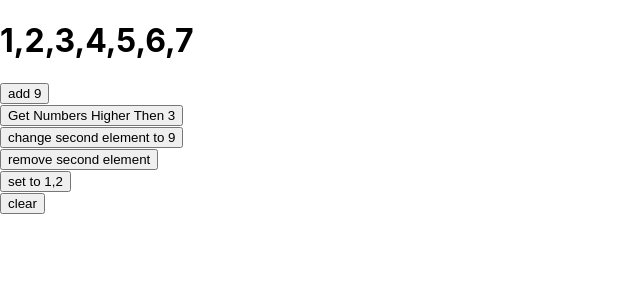
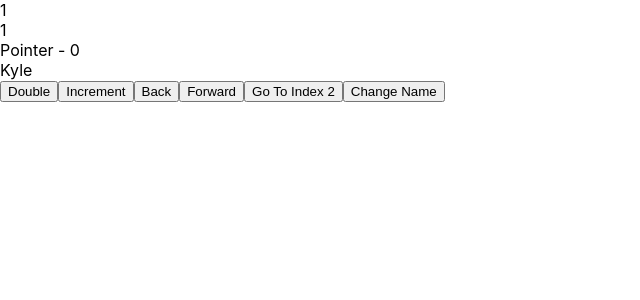
Before and after one commit to RosenGrayLearning/15_usefull_customhooks, a React (Create React App) app: page / in a window 1280 px wide. Shown: the top 300 px of the page, without its empty margins (0-640 px from the left). Built offline with nearby package versions, Linux system fonts and the light colour scheme.

Commit message:
useHistory,useprevious

```diff
--- a/src/App.js
+++ b/src/App.js
@@ -3,6 +3,9 @@
 import DebounceComponent from './components/DebounceComponent/DebounceComponent';
 import UpdateEffectComponent from './components/UpdateEffectComponent/UpdateEffectComponent';
 import ArrayComponent from './components/ArrayComponent/ArrayComponent';
+import PreviousComponent from './components/PreviousComponent/PreviousComponent';
+import StateWithHistoryComponent from './components/StateWithHistoryComponent/StateWithHistoryComponent';
+
 function App() {
   return (
     <div className="App">
@@ -10,7 +13,9 @@
       {/* <TimeoutComponent/> */}
       {/* <DebounceComponent/> */}
       {/* <UpdateEffectComponent/> */}
-      <ArrayComponent />
+      {/* <ArrayComponent /> */}
+      {/* <PreviousComponent/> */}
+      <StateWithHistoryComponent/>
     </div>
   );
 }
--- /dev/null
+++ b/src/components/PreviousComponent/PreviousComponent.js
@@ -0,0 +1,26 @@
+import React ,{useState}from 'react';
+import usePrevious from '../../hooks/usePrevious';
+
+
+const PreviousComponent  = () => {
+   const [count,setCount] = useState(0);
+   const [name,setName] = useState('Vladi');
+   const previousCount = usePrevious(count);
+
+    return (
+        <div>
+            <div>
+                <h1>{count} - {previousCount}</h1>
+            </div>
+            <div>{name}</div>
+            <button onClick={() => {
+                setCount(prevCount => prevCount + 1);
+            }}>setCount</button>
+            <button onClick={() => {
+                setName('Johny')
+            }}>changeName</button>
+        </div>
+    )
+}
+
+export default PreviousComponent;
--- /dev/null
+++ b/src/components/StateWithHistoryComponent/StateWithHistoryComponent.js
@@ -0,0 +1,27 @@
+import { useState } from "react"
+import useStateWithHistory from "../../hooks/useStateWithHistory"
+
+export default function StateWithHistoryComponent() {
+  const [count, setCount, { history, pointer, back, forward, go }] =
+    useStateWithHistory(1)
+  const [name, setName] = useState("Kyle")
+
+  return (
+    <div>
+      <div>{count}</div>
+      <div>{history.join(", ")}</div>
+      <div>Pointer - {pointer}</div>
+      <div>{name}</div>
+      <button onClick={() => setCount(currentCount => currentCount * 2)}>
+        Double
+      </button>
+      <button onClick={() => setCount(currentCount => currentCount + 1)}>
+        Increment
+      </button>
+      <button onClick={back}>Back</button>
+      <button onClick={forward}>Forward</button>
+      <button onClick={() => go(2)}>Go To Index 2</button>
+      <button onClick={() => setName("John")}>Change Name</button>
+    </div>
+  )
+}
--- /dev/null
+++ b/src/hooks/usePrevious.js
@@ -0,0 +1,17 @@
+import {useRef} from 'react';
+
+const usePrevious = (value) => {
+    const currentRef = useRef(value);
+    const previousRef = useRef();
+
+    console.log(123)
+
+    if(currentRef.current !== value){
+        previousRef.current = currentRef.current;
+        currentRef.current = value;
+    }
+
+    return previousRef.current
+}
+
+export default usePrevious;
--- /dev/null
+++ b/src/hooks/useStateWithHistory.js
@@ -0,0 +1,59 @@
+import { useCallback, useRef, useState } from "react"
+
+export default function useStateWithHistory(
+  defaultValue,
+  { capacity = 10 } = {}
+) {
+  const [value, setValue] = useState(defaultValue)
+  const historyRef = useRef([value])
+  const pointerRef = useRef(0)
+
+  const set = useCallback(
+    v => {
+      const resolvedValue = typeof v === "function" ? v(value) : v
+      if (historyRef.current[pointerRef.current] !== resolvedValue) {
+        if (pointerRef.current < historyRef.current.length - 1) {
+          historyRef.current.splice(pointerRef.current + 1)
+        }
+        historyRef.current.push(resolvedValue)
+
+        while (historyRef.current.length > capacity) {
+          historyRef.current.shift()
+        }
+        pointerRef.current = historyRef.current.length - 1
+      }
+      setValue(resolvedValue)
+    },
+    [capacity, value]
+  )
+
+  const back = useCallback(() => {
+    if (pointerRef.current <= 0) return
+    pointerRef.current--
+    setValue(historyRef.current[pointerRef.current])
+  }, [])
+
+  const forward = useCallback(() => {
+    if (pointerRef.current >= historyRef.current.length - 1) return
+    pointerRef.current++
+    setValue(historyRef.current[pointerRef.current])
+  }, [])
+
+  const go = useCallback(index => {
+    if (index < 0 || index > historyRef.current.length - 1) return
+    pointerRef.current = index
+    setValue(historyRef.current[pointerRef.current])
+  }, [])
+
+  return [
+    value,
+    set,
+    {
+      history: historyRef.current,
+      pointer: pointerRef.current,
+      back,
+      forward,
+      go,
+    },
+  ]
+}
```
